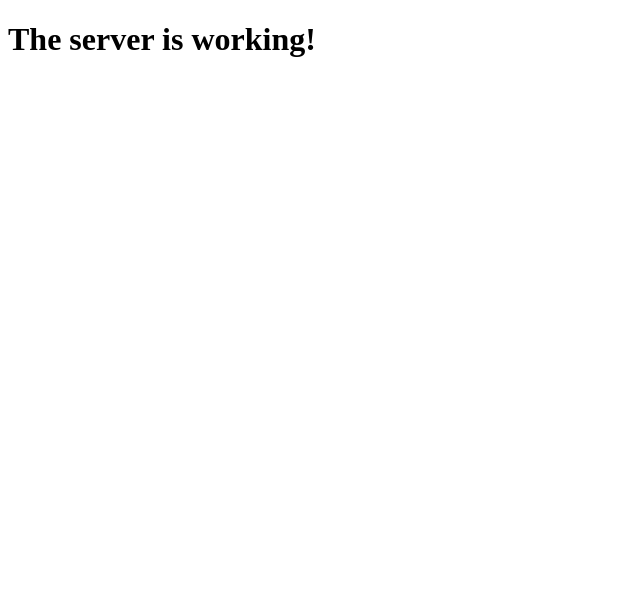
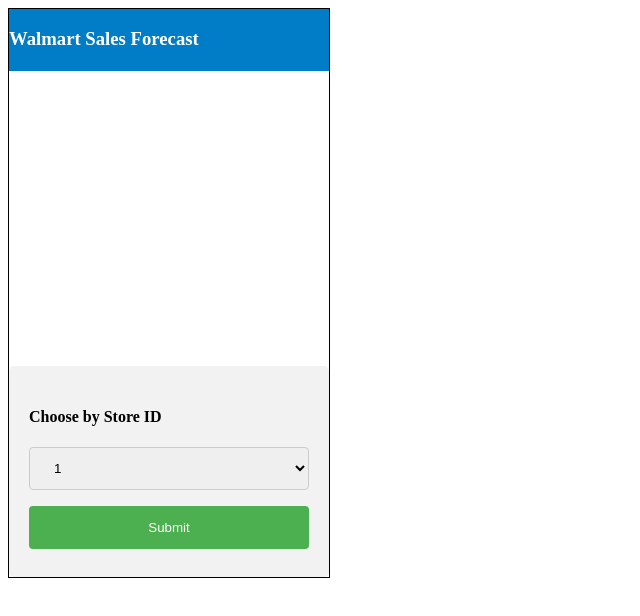
Before and after one commit to WDI-DSI-Hacks/wdi-server, a website: page views/index.html in a window 1280 px wide. Shown: the whole page, without its empty margins (0-640 px from the left). Drawn offline with nearby package versions, Linux system fonts and the light colour scheme; a script that the page names is missing.

Commit message:
styling and structure for landing page

```diff
--- a/package.json
+++ b/package.json
@@ -17,6 +17,7 @@
   },
   "homepage": "https://github.com/WDI-DSI-Hacks/wdi-server#readme",
   "dependencies": {
+    "chart.js": "^2.5.0",
     "express": "^4.15.2",
     "mustache-express": "^1.2.4",
     "restify": "^4.3.0"
--- a/public/css/styles.css
+++ b/public/css/styles.css
@@ -0,0 +1,67 @@
+
+#main{
+display: flex;
+flex-direction: column;
+background-size: cover;
+width: 320px;
+height: 568px;
+border: 1px solid black;
+}
+
+
+.titleheader{
+display: flex;
+width: 320px;
+height: 63px;
+/* border: 1px solid black; */
+background-color: #007dc6;
+}
+
+h3{
+display: flex;
+color: white;
+text-align: center;
+}
+
+
+/* #chartContainer{
+display: flex;
+width: 100px;
+height: 63px;
+border: 1px solid black;
+background-color: #007dc6;
+
+}
+ */
+
+
+
+input[type=date], select {
+    width: 100%;
+    padding: 12px 20px;
+    margin: 8px 0;
+    display: flex;
+    border: 1px solid #ccc;
+    border-radius: 4px;
+    box-sizing: border-box;
+    overflow:hidden;
+}
+input[type=submit] {
+    width: 100%;
+    background-color: #4CAF50;
+    color: white;
+    padding: 14px 20px;
+    margin: 8px 0;
+    border: none;
+    border-radius: 4px;
+    cursor: pointer;
+    overflow:hidden;
+}
+input[type=submit]:hover {
+    background-color: #45a049;
+}
+#form {
+    border-radius: 5px;
+    background-color: #f2f2f2;
+    padding: 20px;
+}
--- a/public/js/main.js
+++ b/public/js/main.js
@@ -0,0 +1,67 @@
+console.log('Main JS is working')
+
+
+ window.onload = function () {
+    var chart = new CanvasJS.Chart("chartContainer",
+    {
+      zoomEnabled: true,
+      animationEnabled: true,
+      title:{
+        text: "Top vs Low Departments"
+
+
+      },
+      axisX: {
+        title:"Revenue (millions USD)",
+        valueFormatString: "#0.#",
+        maximum: 17,
+        minimum: -.1,
+        gridThickness: 1,
+  tickThickness: 1,
+        gridColor: "lightgrey",
+        tickColor: "lightgrey",
+        lineThickness: 0
+      },
+      axisY:{
+        title: "Departments(Profits)",
+        gridThickness: 1,
+  tickThickness: 1,
+        gridColor: "lightgrey",
+        tickColor: "lightgrey",
+        lineThickness: 0,
+        valueFormatString:"#,##0k,.",
+        maximum: 250000,
+        interval: 50000
+
+      },
+
+      data: [
+      {
+        type: "bubble",
+        toolTipContent: "<span style='\"'color: {color};'\"'><strong>{label}</strong></span><br/> <strong>Land Area</strong> {x} mn sq. km <br/> <strong>Rail Road</strong> {y} km<br/> <strong>Population</strong> {z} mn",
+        dataPoints: [
+        { x: 9.14, y: 228513, z:309.34,  label:"Store1" },
+        { x: 16.37, y: 85292, z:141.92,  label:"Russia" },
+        { x: 9.327, y: 66239, z:1337,  label:"China" },
+        { x: 9.09, y: 58345, z:34.12,  label:"Canada" },
+        { x: 8.45, y: 29817, z:194.94,  label:"Brazil" },
+        { x: 7.68, y: 8615, z:22.29,  label:"Australia" },
+        { x: 2.97, y: 63974, z:1224.61,  label:"India" },
+        { x: 2.73, y: 25023, z:40.41,  label:"Argentina" },
+        { x: 1.94, y: 26704, z:113.42,  label:"Mexico" },
+        { x: 1.21, y: 22051, z:49.99,  label:"SA" },
+        { x: .547, y: 33608, z:65.07,  label:"France" },
+        { x: .241, y: 31471, z:62.23,  label:"U.K" },
+        { x: .348, y: 33708, z:81.77,  label:"Germany" },
+        { x: .364, y: 20035, z:127.45,  label:"Japan" },
+        { x: .995, y: 5195, z:81.12,  label:"Egypt" },
+        { x: .743, y: 5352, z:17.11,  label:"Chile" }
+
+
+        ]
+      }
+      ]
+    });
+
+chart.render();
+}
--- a/views/index.html
+++ b/views/index.html
@@ -1,12 +1,126 @@
 <!DOCTYPE html>
 <html lang="en">
+
 <head>
-  <meta charset="UTF-8">
-  <meta name="viewport" content="width=device-width, initial-scale=1.0">
-  <meta http-equiv="X-UA-Compatible" content="ie=edge">
-  <title>Document</title>
+    <link rel="stylesheet" href="path/to/nice-select.css">
+    <script src="http://canvasjs.com/assets/script/canvasjs.min.js"></script>
+    <link rel="stylesheet" href="../css/styles.css">
+    <script type="text/javascript" src="http://code.jquery.com/jquery-1.10.0.min.js"></script>
+    <!--  <script src="path/to/jquery.js"></script> -->
+    <script src="../js/main.js"></script>
+    <!-- <script src="path/to/jquery.nice-select.js"></script> -->
+    <meta charset="UTF-8">
+    <meta name="viewport" content="width=device-width, initial-scale=1.0">
+    <meta http-equiv="X-UA-Compatible" content="ie=edge">
+    <title>Walmart Forecast</title>
 </head>
+
 <body>
-  <h1>The server is working!</h1>
+    <div id="main" class="maindiv">
+        <div id="titletop" class="titleheader">
+            <center>
+                <h3>Walmart Sales Forecast</h3></center>
+        </div>
+        <div id="chartContainer" style="height: 300px; width: 100%;"></div>
+        <div class="styled-select blue semi-square">
+            <div id="form">
+                <form action="/">
+                    <label for="store">
+                        <h4>Choose by Store ID</h3></label>
+      <select id="store" name="store">
+        <option value="1">1</option>
+        <option value="2">2</option>
+        <option value="3">3</option>
+         <option value="4">4</option>
+          <option value="5">5</option>
+          <option value="1">6</option>
+        <option value="2">7</option>
+        <option value="3">8</option>
+         <option value="4">9</option>
+          <option value="5">10</option>
+          <option value="1">11</option>
+        <option value="2">12</option>
+        <option value="3">13</option>
+         <option value="4">14</option>
+          <option value="5">15</option>
+          <option value="1">16</option>
+        <option value="2">17</option>
+        <option value="3">18</option>
+         <option value="4">19</option>
+          <option value="5">20</option>
+          <option value="1">21</option>
+        <option value="2">22</option>
+        <option value="3">23</option>
+         <option value="4">24</option>
+          <option value="5">25</option>
+          <option value="1">26</option>
+        <option value="2">27</option>
+        <option value="3">28</option>
+         <option value="4">29</option>
+          <option value="5">30</option>
+          <option value="1">31</option>
+        <option value="2">32</option>
+        <option value="3">33</option>
+         <option value="4">34</option>
+          <option value="5">35</option>
+          <option value="1">36</option>
+        <option value="2">37</option>
+        <option value="3">38</option>
+         <option value="4">39</option>
+          <option value="5">40</option>
+          <option value="1">41</option>
+        <option value="2">42</option>
+        <option value="3">43</option>
+         <option value="4">44</option>
+          <option value="5">45</option>
+          <option value="1">46</option>
+        <option value="2">47</option>
+        <option value="3">48</option>
+         <option value="4">49</option>
+          <option value="5">50</option>
+          <option value="1">51</option>
+        <option value="2">52</option>
+        <option value="3">53</option>
+         <option value="4">54</option>
+          <option value="5">55</option>
+          <option value="1">56</option>
+        <option value="2">56</option>
+        <option value="3">56</option>
+         <option value="4">57</option>
+          <option value="5">58</option>
+          <option value="1">59</option>
+        <option value="2">60</option>
+        <option value="3">61</option>
+         <option value="4">62</option>
+          <option value="5">63</option>
+          <option value="1">64</option>
+        <option value="2">65</option>
+        <option value="3">66</option>
+         <option value="4">67</option>
+          <option value="5">68</option>
+          <option value="1">69</option>
+        <option value="2">70</option>
+        <option value="3">71</option>
+         <option value="4">72</option>
+          <option value="5">73</option>
+      </select>
+      <input type="submit" value="Submit">
+    </form>
+  </div>
+
+</div>
+
+
+
+
+
+
+
+
+
+
+
+
+</div>
 </body>
 </html>
```
